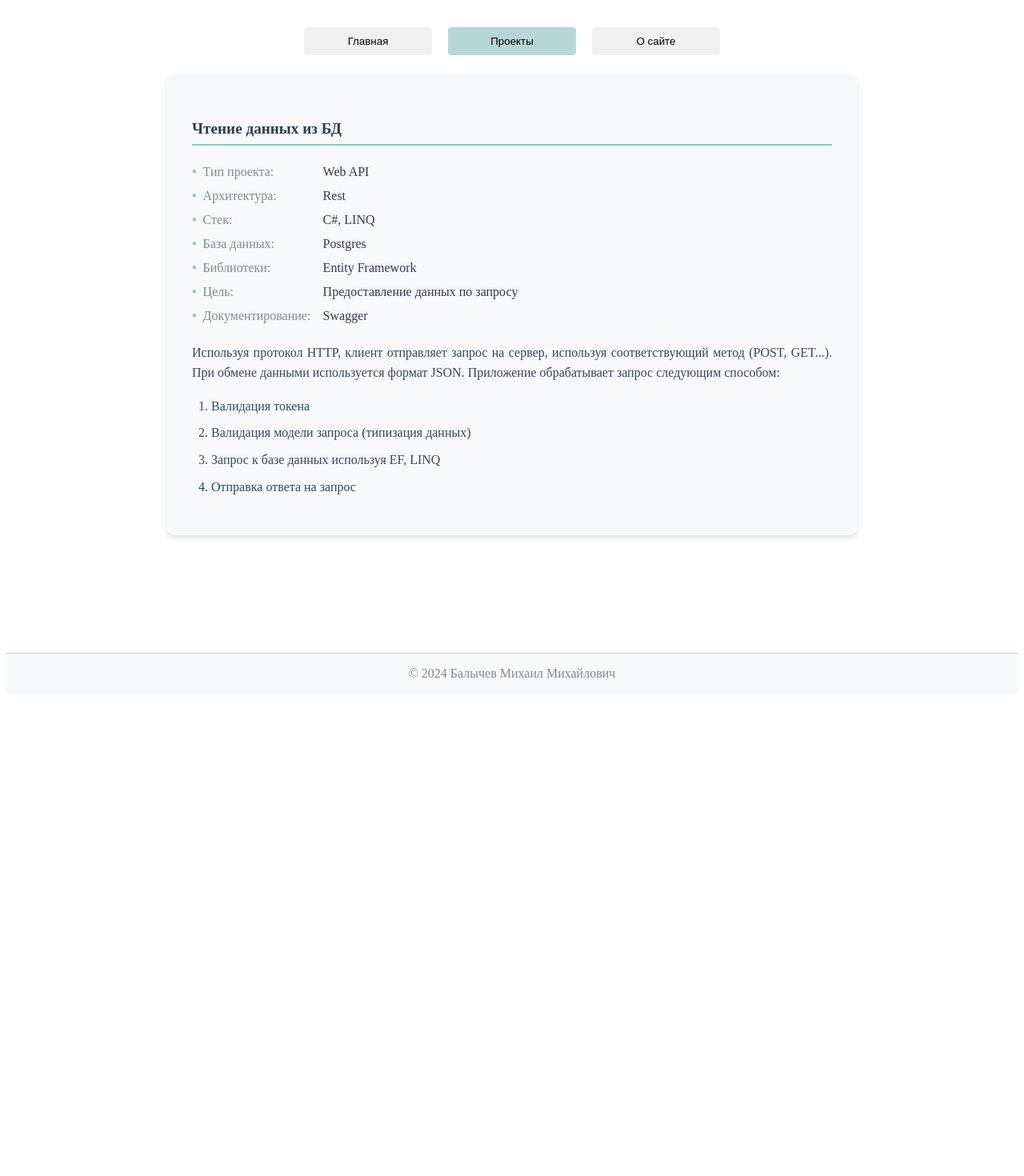
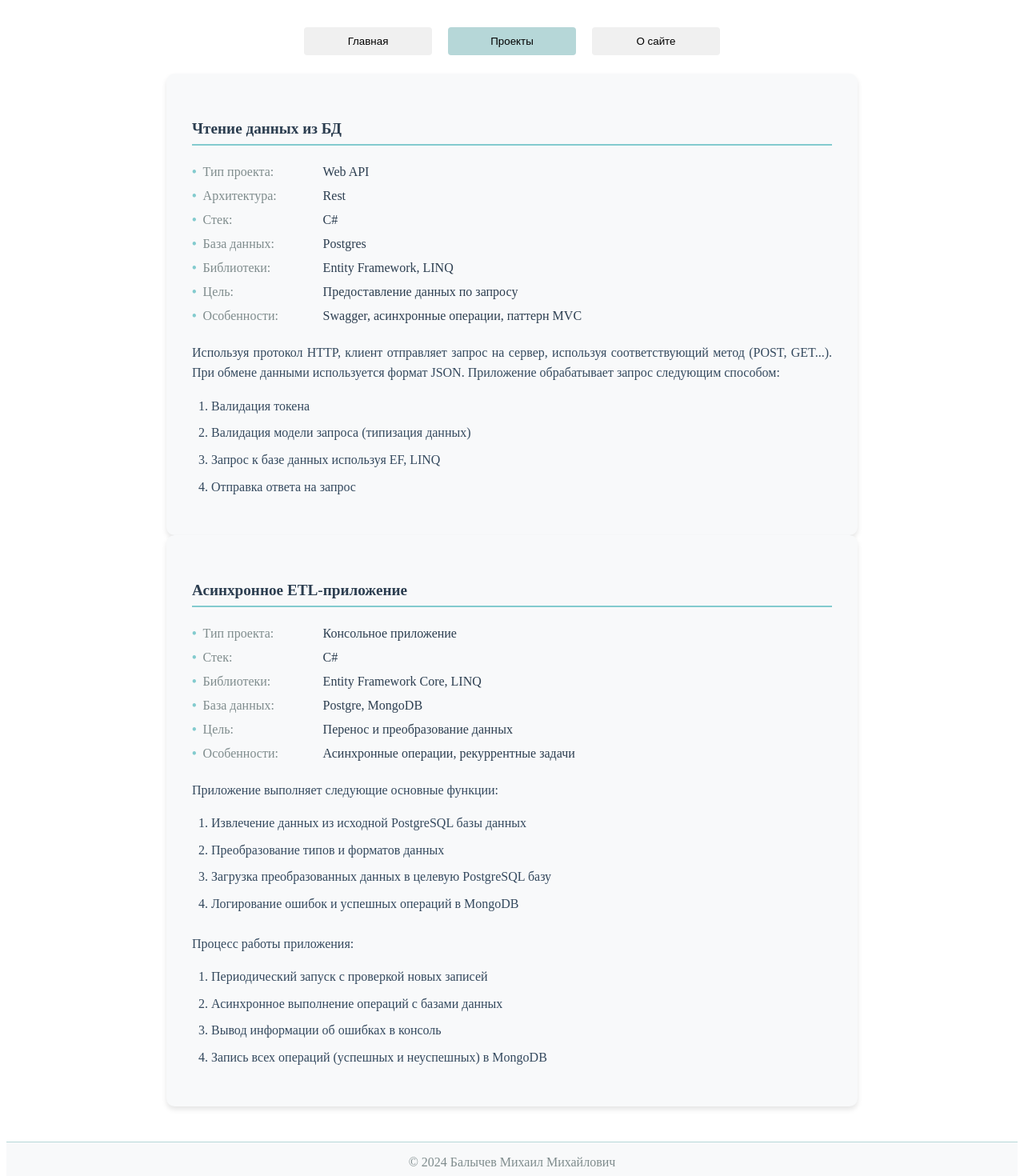
Before and after one commit to mbalychev/app-react, a React (Create React App) app: page /programm in a window 1280 px wide. Shown: the top 1470 px of the page at 80% size. Before the commit the page ends 875 px from the top, so only its background shows below. Built offline with nearby package versions, Linux system fonts and the light colour scheme.

Commit message:
ETL project descriptions

```diff
--- /dev/null
+++ b/src/components/programming/ETLProject.tsx
@@ -0,0 +1,65 @@
+import React, { FC } from "react";
+import {
+    HeaderH4,
+    List,
+    ListItem,
+    Label,
+    Value,
+    Paragraph,
+    OrderedList,
+    OrderedListItem
+} from "../../styles/common.style";
+
+const ETLProject: FC = () => {
+    return (
+        <>
+            <HeaderH4>Асинхронное ETL-приложение</HeaderH4>
+            <List>
+                <ListItem>
+                    <Label>Тип проекта:</Label>
+                    <Value>Консольное приложение</Value>
+                </ListItem>
+                <ListItem>
+                    <Label>Стек:</Label>
+                    <Value>C#</Value>
+                </ListItem>
+                <ListItem>
+                    <Label>Библиотеки:</Label>
+                    <Value>Entity Framework Core, LINQ</Value>
+                </ListItem>
+                <ListItem>
+                    <Label>База данных:</Label>
+                    <Value>Postgre, MongoDB</Value>
+                </ListItem>
+                <ListItem>
+                    <Label>Цель:</Label>
+                    <Value>Перенос и преобразование данных</Value>
+                </ListItem>
+                <ListItem>
+                    <Label>Особенности:</Label>
+                    <Value>Асинхронные операции, рекуррентные задачи</Value>
+                </ListItem>
+            </List>
+            <Paragraph>
+                Приложение выполняет следующие основные функции:
+                <OrderedList>
+                    <OrderedListItem>Извлечение данных из исходной PostgreSQL базы данных</OrderedListItem>
+                    <OrderedListItem>Преобразование типов и форматов данных</OrderedListItem>
+                    <OrderedListItem>Загрузка преобразованных данных в целевую PostgreSQL базу</OrderedListItem>
+                    <OrderedListItem>Логирование ошибок и успешных операций в MongoDB</OrderedListItem>
+                </OrderedList>
+            </Paragraph>
+            <Paragraph>
+                Процесс работы приложения:
+                <OrderedList>
+                    <OrderedListItem>Периодический запуск с проверкой новых записей</OrderedListItem>
+                    <OrderedListItem>Асинхронное выполнение операций с базами данных</OrderedListItem>
+                    <OrderedListItem>Вывод информации об ошибках в консоль</OrderedListItem>
+                    <OrderedListItem>Запись всех операций (успешных и неуспешных) в MongoDB</OrderedListItem>
+                </OrderedList>
+            </Paragraph>
+        </>
+    );
+};
+
+export default ETLProject;
--- a/src/components/programming/webApiProject.tsx
+++ b/src/components/programming/webApiProject.tsx
@@ -18,7 +18,7 @@ const WebApiProject: FC = () => {
                 </ListItem>
                 <ListItem>
                     <Label>Стек:</Label>
-                    <Value>C#, LINQ</Value>
+                    <Value>C#</Value>
                 </ListItem>
                 <ListItem>
                     <Label>База данных:</Label>
@@ -26,15 +26,15 @@ const WebApiProject: FC = () => {
                 </ListItem>
                 <ListItem>
                     <Label>Библиотеки:</Label>
-                    <Value>Entity Framework</Value>
+                    <Value>Entity Framework, LINQ</Value>
                 </ListItem>
                 <ListItem>
                     <Label>Цель:</Label>
                     <Value>Предоставление данных по запросу</Value>
                 </ListItem>
                 <ListItem>
-                    <Label>Документирование:</Label>
-                    <Value>Swagger</Value>
+                    <Label>Особенности:</Label>
+                    <Value>Swagger, асинхронные операции, паттерн MVC</Value>
                 </ListItem>
             </List>
             <Paragraph>
--- a/src/pages/programmPage.tsx
+++ b/src/pages/programmPage.tsx
@@ -2,6 +2,7 @@ import { FC, memo } from "react";
 import { MainDiv } from "./programmPage.styles";
 import { ContainerProject } from "../styles/common.style";
 import WebApiProject from "../components/programming/webApiProject";
+import ETLProject from "../components/programming/ETLProject";
 
 const ProgrammPage: FC = () => {
 
@@ -9,6 +10,9 @@ const ProgrammPage: FC = () => {
         <ContainerProject>
             <WebApiProject />
         </ContainerProject>
+        <ContainerProject>
+            <ETLProject />
+        </ContainerProject>
     </MainDiv>
 }
 
```
